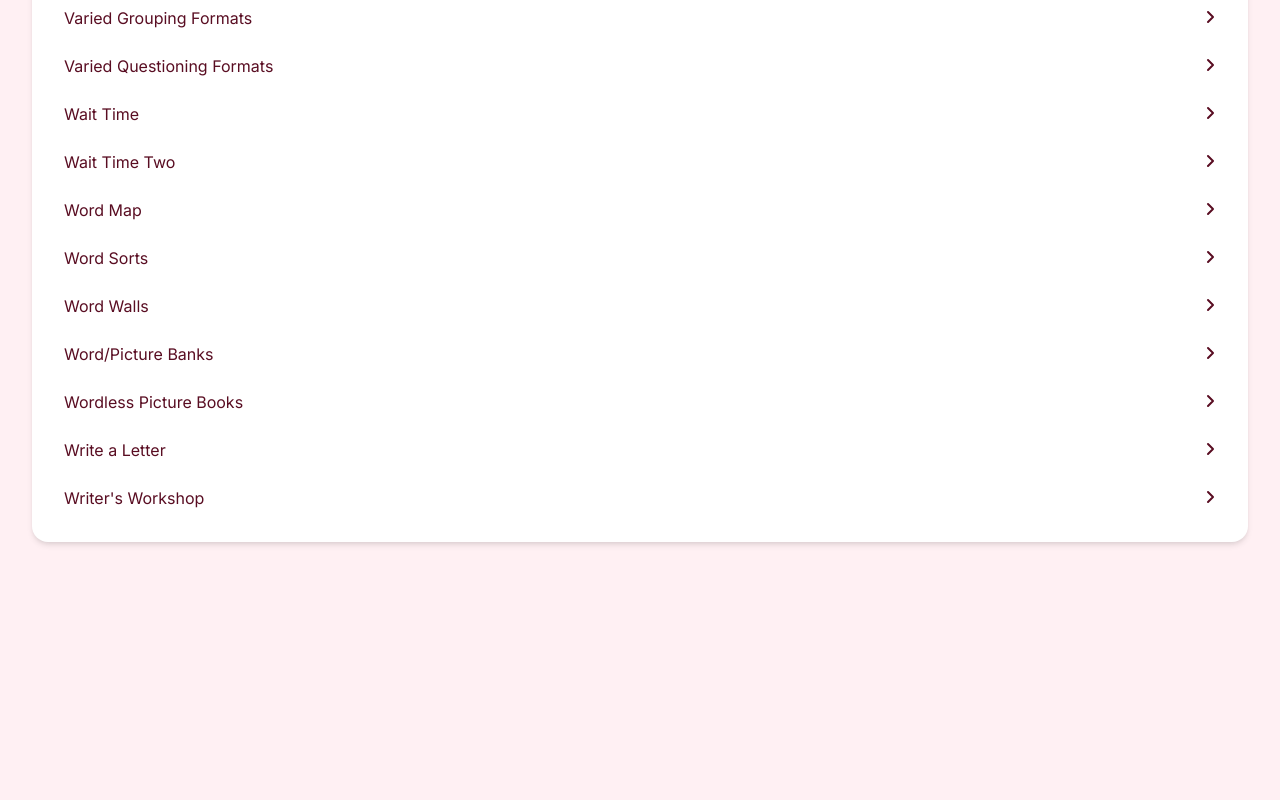
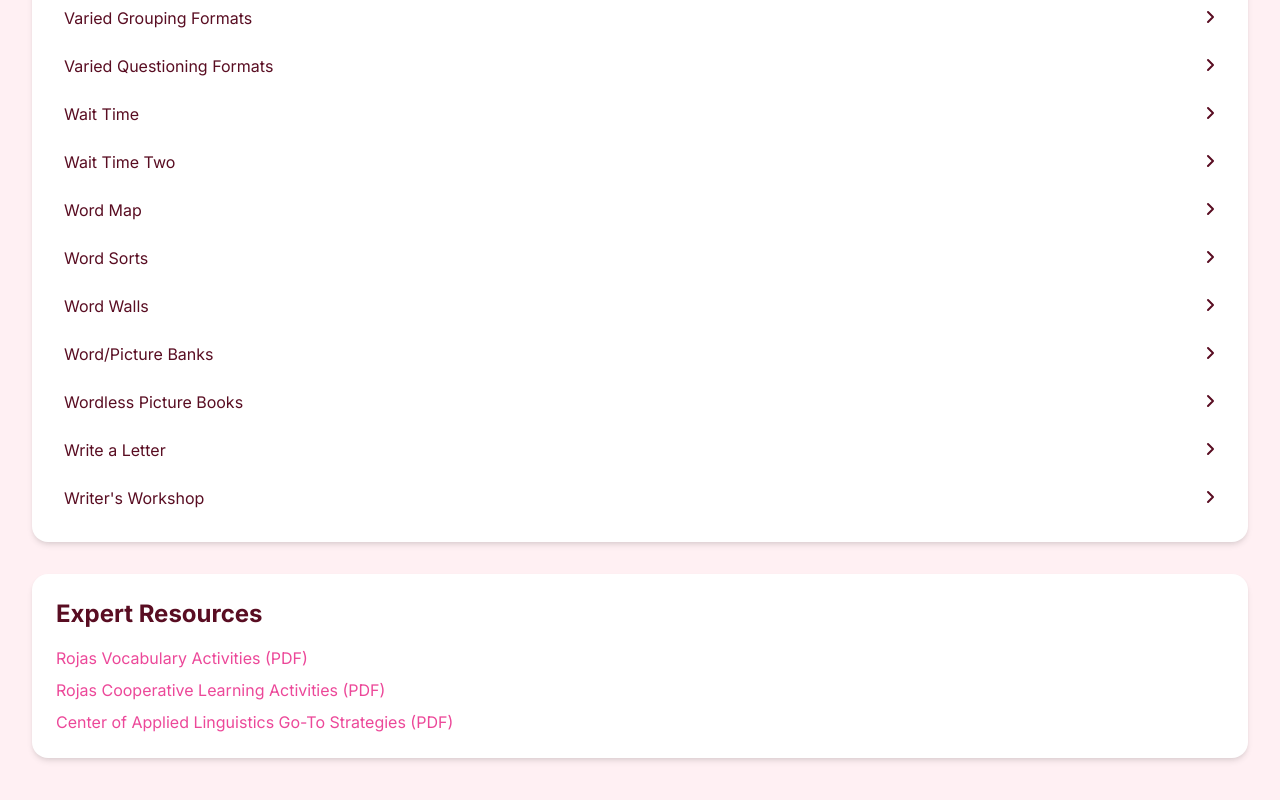
Before and after one commit to dcampbell4/ELL-Strategies, a plain HTML site: page index.html in a window 1280 px wide. Shown: the part 5430-6230 px from the top of the page. Before the commit the page ends 6004 px from the top, so only its background shows below. Drawn offline with nearby package versions, Linux system fonts and the light colour scheme.

Commit message:
Update index.html

```diff
--- a/index.html
+++ b/index.html
@@ -147,6 +147,17 @@
     <main id="strategies-container" class="container mx-auto mt-8">
         <!-- Content will be generated here by JavaScript -->
     </main>
+
+     <div id="source-documents-container" class="container mx-auto mt-8 mb-8">
+            <div class="strategy-list-card p-6">
+                <h2 class="text-2xl font-bold mb-4">Expert Resources</h2>
+                <ul class="space-y-2">
+                    <li><a href="https://drive.google.com/file/d/16cNSZ8n0oaMukREnCED_Oler7xCWrXr2/view?usp=sharing" class="text-pink-500 hover:underline">Rojas Vocabulary Activities (PDF)</a></li>
+                    <li><a href="https://drive.google.com/file/d/1MWrSMkEs7DxQGqj1Ikjp0kMAlF9TdJR2/view?usp=sharing" class="text-pink-500 hover:underline">Rojas Cooperative Learning Activities (PDF)</a></li>
+                    <li><a href="https://drive.google.com/file/d/1eFTAS8xA9dCNnGK5Sxb_yUPua4YhGDR1/view?usp=sharing" class="text-pink-500 hover:underline">Center of Applied Linguistics Go-To Strategies (PDF)</a></li>
+                </ul>
+            </div>
+        </div>
 
     <script>
         document.addEventListener('DOMContentLoaded', () => {
```
